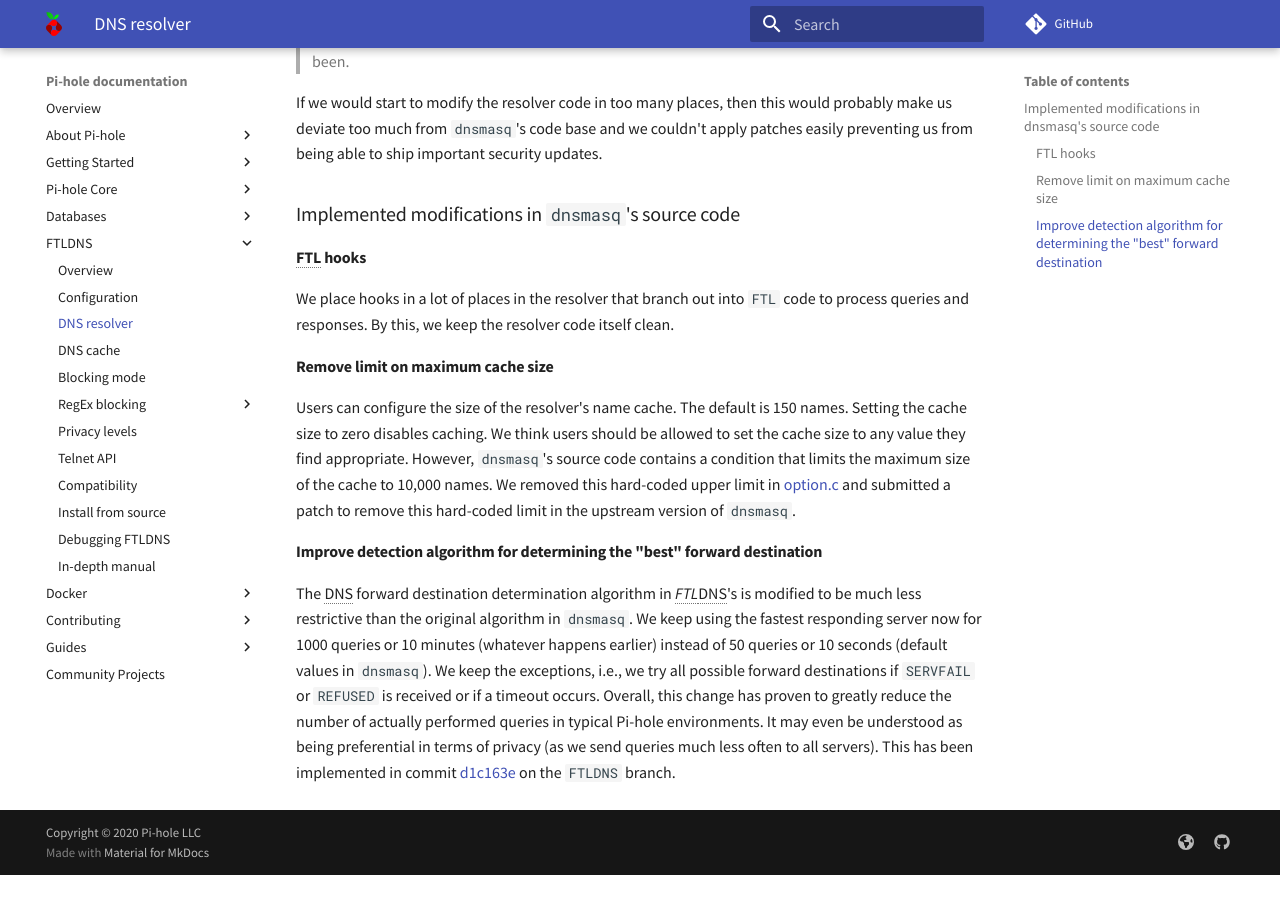
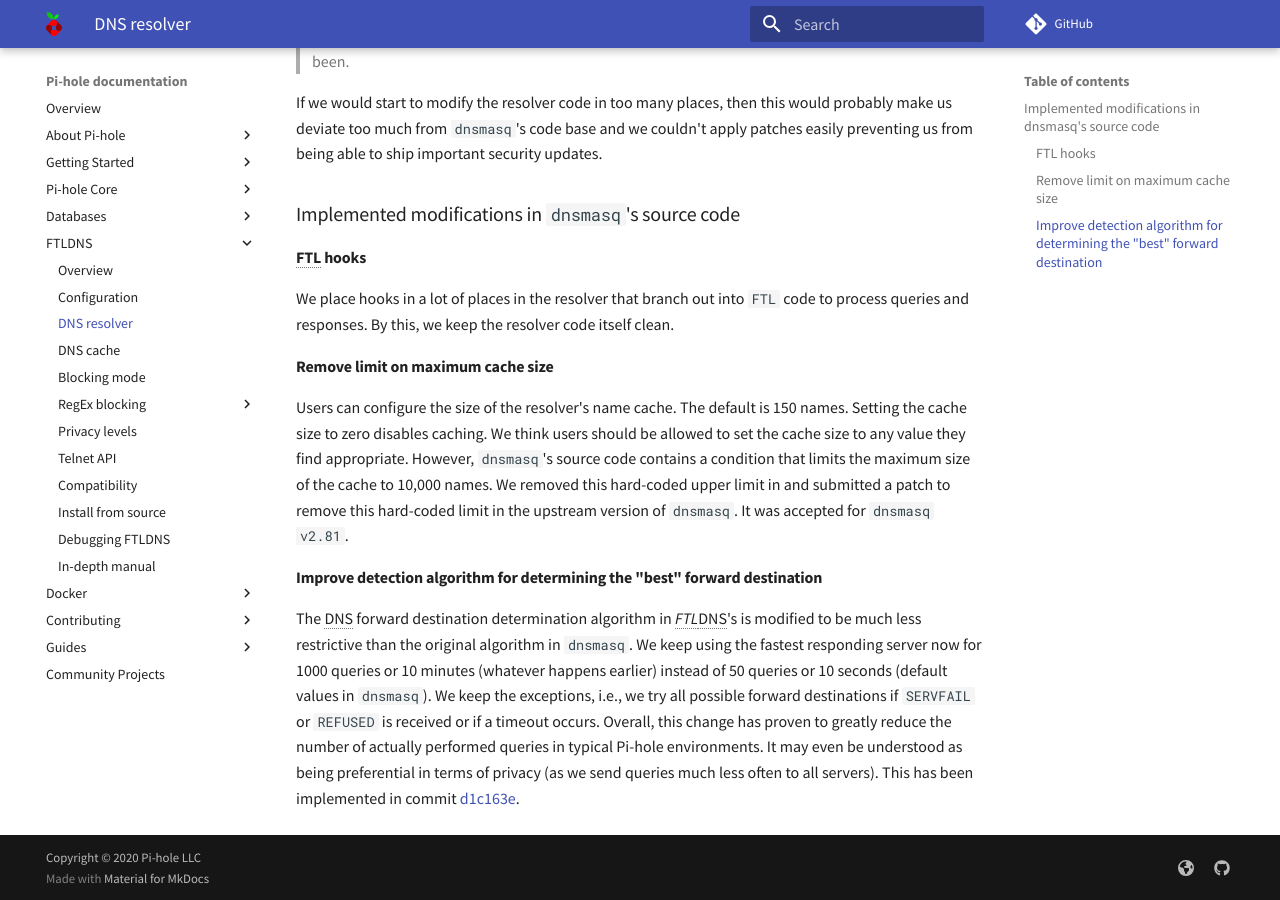
Before and after one commit to pi-hole/docs, an MkDocs documentation site: the page built from docs/ftldns/dns-resolver.md, in a window 1280 px wide and 900 px high, scrolled down 563 px. Built offline with MkDocs 1.6.1 and Material for MkDocs 9.7.7, drawn with Linux system fonts in a browser that asks for light colours; comment, search, counter and statistics services are not loaded; before the commit the page ends 1438 px from its top, so only the background shows below that.

Commit message:
Removal of hard-coded cache size limit has been removed upstream.
Signed-off-by: DL6ER <dl6er@dl6er.de>

```diff
--- a/docs/ftldns/dns-resolver.md
+++ b/docs/ftldns/dns-resolver.md
@@ -16,13 +16,13 @@
 
 #### Remove limit on maximum cache size
 
-Users can configure the size of the resolver's name cache. The default is 150 names. Setting the cache size to zero disables caching. We think users should be allowed to set the cache size to any value they find appropriate. However, `dnsmasq`'s source code contains a condition that limits the maximum size of the cache to 10,000 names. We removed this hard-coded upper limit in [option.c](https://github.com/pi-hole/FTL/commit/ea3309e7b1991f50d40555b9a18f39894c237b29#diff-733116077302620357dcd8252f41449dR2582R258) and submitted a patch to remove this hard-coded limit in the upstream version of `dnsmasq`.
+Users can configure the size of the resolver's name cache. The default is 150 names. Setting the cache size to zero disables caching. We think users should be allowed to set the cache size to any value they find appropriate. However, `dnsmasq`'s source code contains a condition that limits the maximum size of the cache to 10,000 names. We removed this hard-coded upper limit in and submitted a patch to remove this hard-coded limit in the upstream version of `dnsmasq`. It was accepted for `dnsmasq v2.81`.
 
 #### Improve detection algorithm for determining the "best" forward destination
 
 The DNS forward destination determination algorithm in *FTL*DNS's is modified to be much less restrictive than the original algorithm in `dnsmasq`. We keep using the fastest responding server now for 1000 queries or 10 minutes (whatever happens earlier) instead of 50 queries or 10 seconds (default values in `dnsmasq`).
 We keep the exceptions, i.e., we try all possible forward destinations if `SERVFAIL` or `REFUSED` is received or if a timeout occurs.
 Overall, this change has proven to greatly reduce the number of actually performed queries in typical Pi-hole environments. It may even be understood as being preferential in terms of privacy (as we send queries much less often to all servers).
-This has been implemented in commit [d1c163e](https://github.com/pi-hole/FTL/commit/d1c163e499a5cd9f311610e9da1e9365bbf81e89) on the `FTLDNS` branch.
+This has been implemented in commit [d1c163e](https://github.com/pi-hole/FTL/commit/d1c163e499a5cd9f311610e9da1e9365bbf81e89).
 
 {!abbreviations.md!}
```
